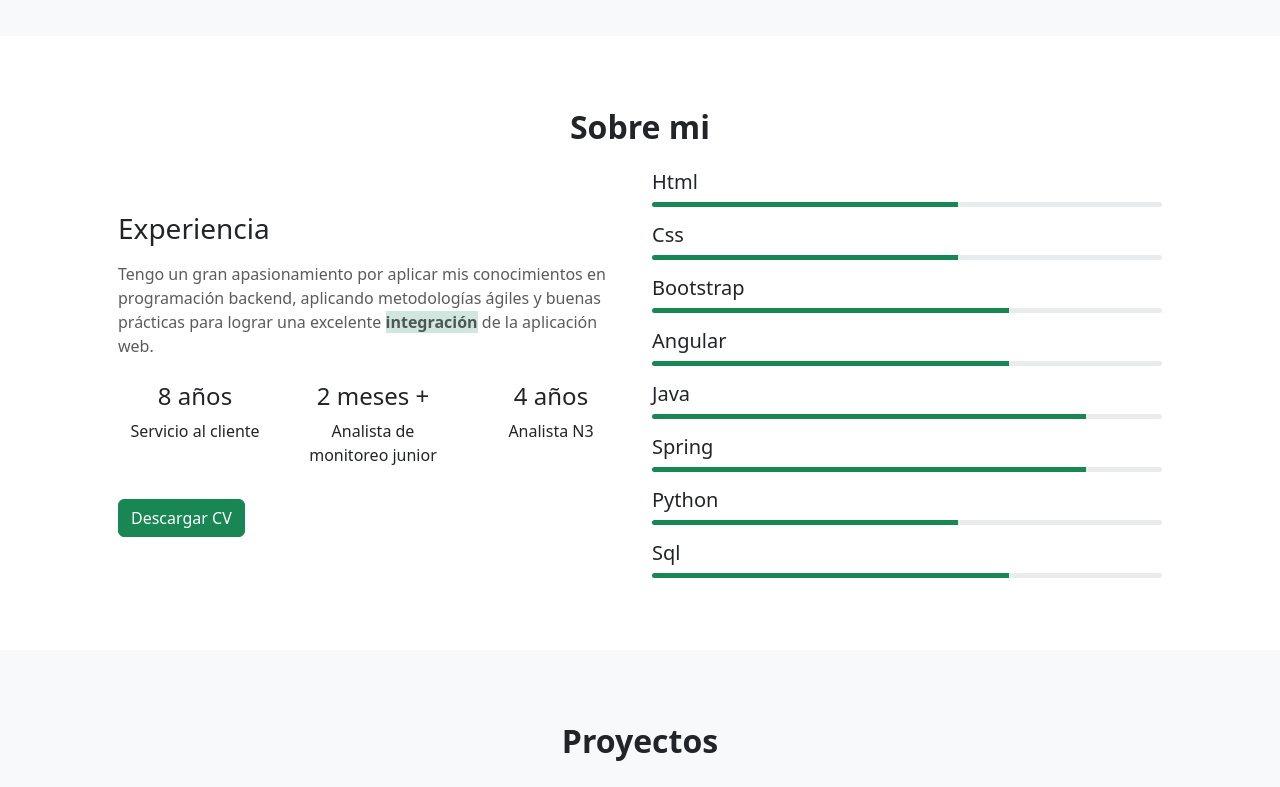
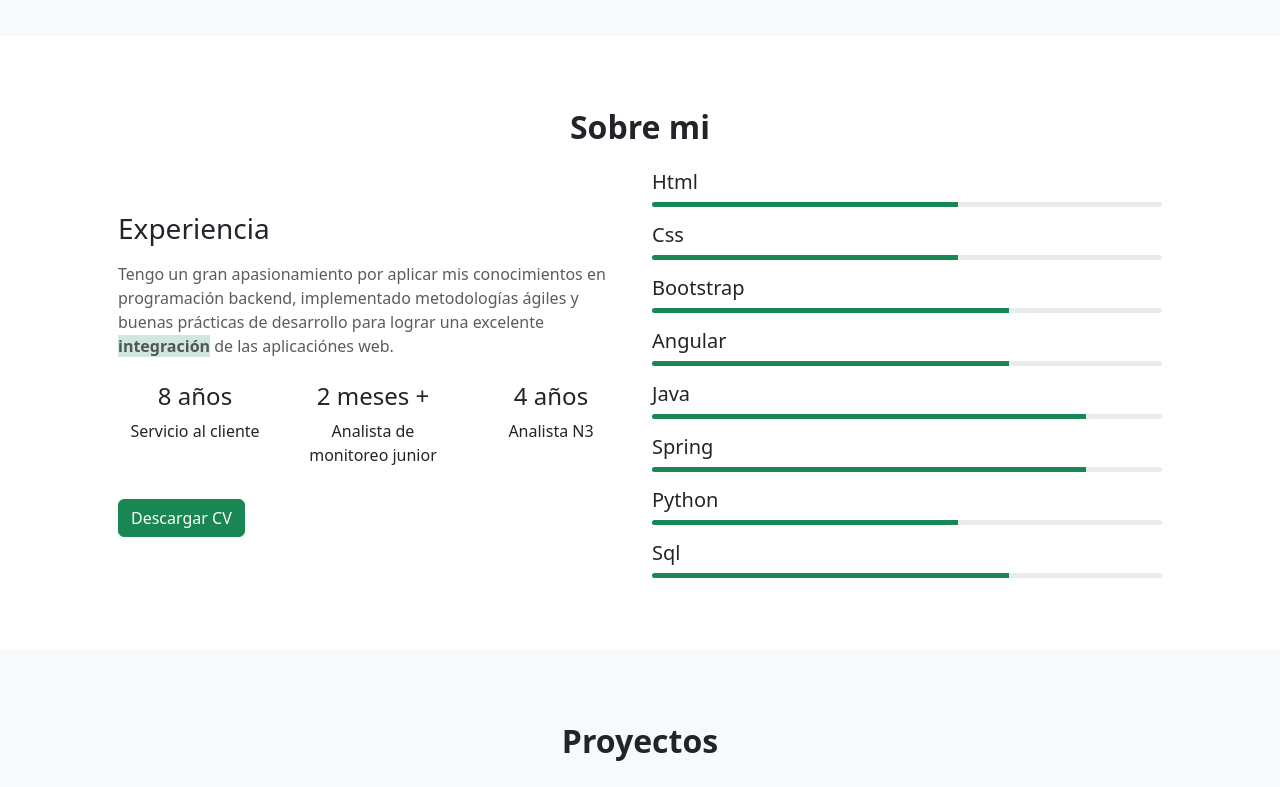
Before and after one commit to joxibe/Portfolio, a plain HTML site: page index.html in a window 1280 px wide. Shown: the part 860-1647 px from the top of the page. Drawn offline with Linux system fonts and the light colour scheme.

Commit message:
Modificacion del parrafo en la seccion experiencia

```diff
--- a/index.html
+++ b/index.html
@@ -71,10 +71,10 @@
                         <h3 class="mb-3">Experiencia</h3>
                         <p class="text-muted mb-4">Tengo un gran apasionamiento por aplicar mis conocimientos en
                             programación
-                            backend, aplicando
-                            metodologías ágiles y buenas prácticas para lograr una excelente
-                            <b class="bg-success-subtle">integración</b> de la
-                            aplicación web.
+                            backend, implementado
+                            metodologías ágiles y buenas prácticas de desarrollo para lograr una excelente
+                            <b class="bg-success-subtle">integración</b> de las
+                            aplicaciónes web.
                         </p>
                     </div>
                     <div class="row mb-3 text-center">
```
